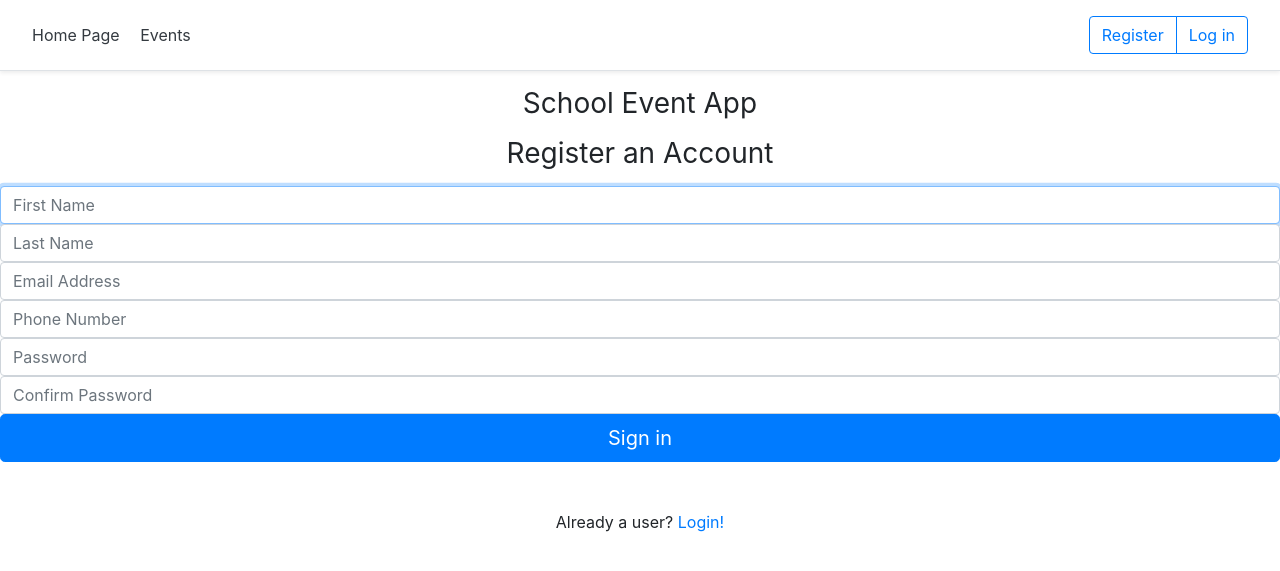
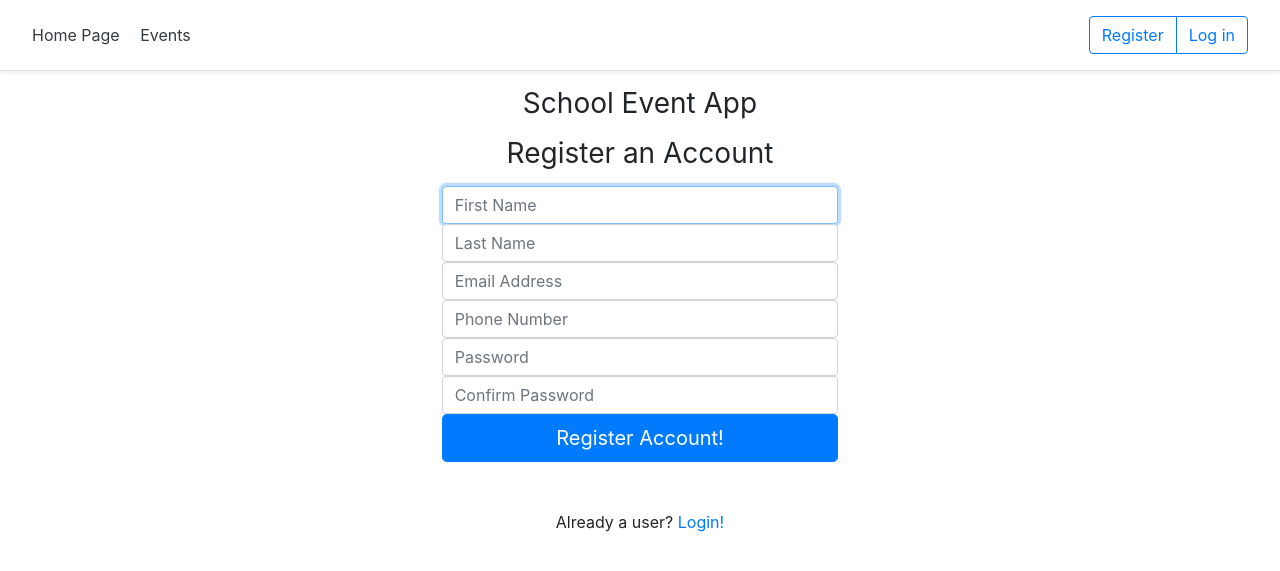
Before and after one commit to TatyanaBinns/DatabaseSystemsProject, a PHP site: page /register.php in a window 1280 px wide. Shown: the top 571 px of the page. Run offline with PHP 8.4, Linux system fonts and the light colour scheme.

Commit message:
Cleanup form generation, add actionType hidden form element

```diff
--- a/html/register.php
+++ b/html/register.php
@@ -3,7 +3,7 @@ $title="Events - Register Account";
 $descr="School Event Application User Registration Page";
 include $_SERVER['DOCUMENT_ROOT'].'/include/header.php';
 ?>
-	<div class="text-center">
+	<div class="container col-md-4 text-center">
 		<form class="form-signin" action="register.form.php" method= "post">
 		  <h1 class="h3 mb-3 font-weight-normal">School Event App</h1>
 		  <h1 class="h3 mb-3 font-weight-normal">Register an Account</h1>
@@ -14,8 +14,8 @@ include $_SERVER['DOCUMENT_ROOT'].'/include/header.php';
 	// type is what the input type will be set as
     function writeInput($id, $placeholder, $name, $type){
 		echo '
-		    <label for="'.$id.'" class="sr-only">'.$placeholder.'</label>
-			<input type="'.$type.'" id="'.$id.'" class="form-control" placeholder="'.$placeholder.'" name="'.$name.'" required autofocus>';
+		  <label for="'.$id.'" class="sr-only">'.$placeholder.'</label>
+		  <input type="'.$type.'" id="'.$id.'" class="form-control" placeholder="'.$placeholder.'" name="'.$name.'" required autofocus>';
 	}
 	writeInput("firstName", "First Name", "fname", "text");
 	writeInput("lastName", "Last Name", "lname", "text");
@@ -25,7 +25,8 @@ include $_SERVER['DOCUMENT_ROOT'].'/include/header.php';
 	writeInput("password_2", "Confirm Password", "password_2", "password");
 	//TO DO: Confirm the passwords are the same
   ?>
-		  <button class="btn btn-lg btn-primary btn-block" type="submit">Sign in</button>
+		  <input type="hidden" name="actionType" value="registerUser">
+		  <button class="btn btn-lg btn-primary btn-block" type="submit">Register Account!</button>
 		  <p class="mt-5 mb-3">Already a user? <a href="login.php">Login!</a></p>
 		</form>
     </div>
```
